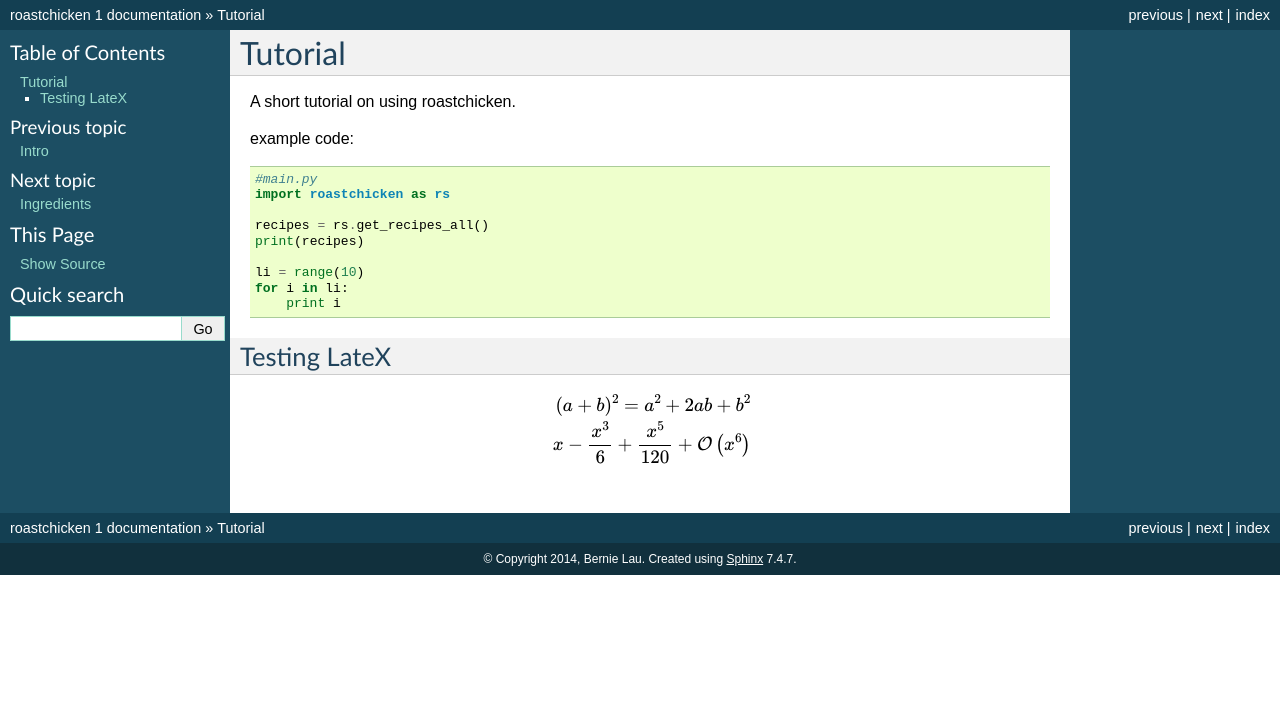
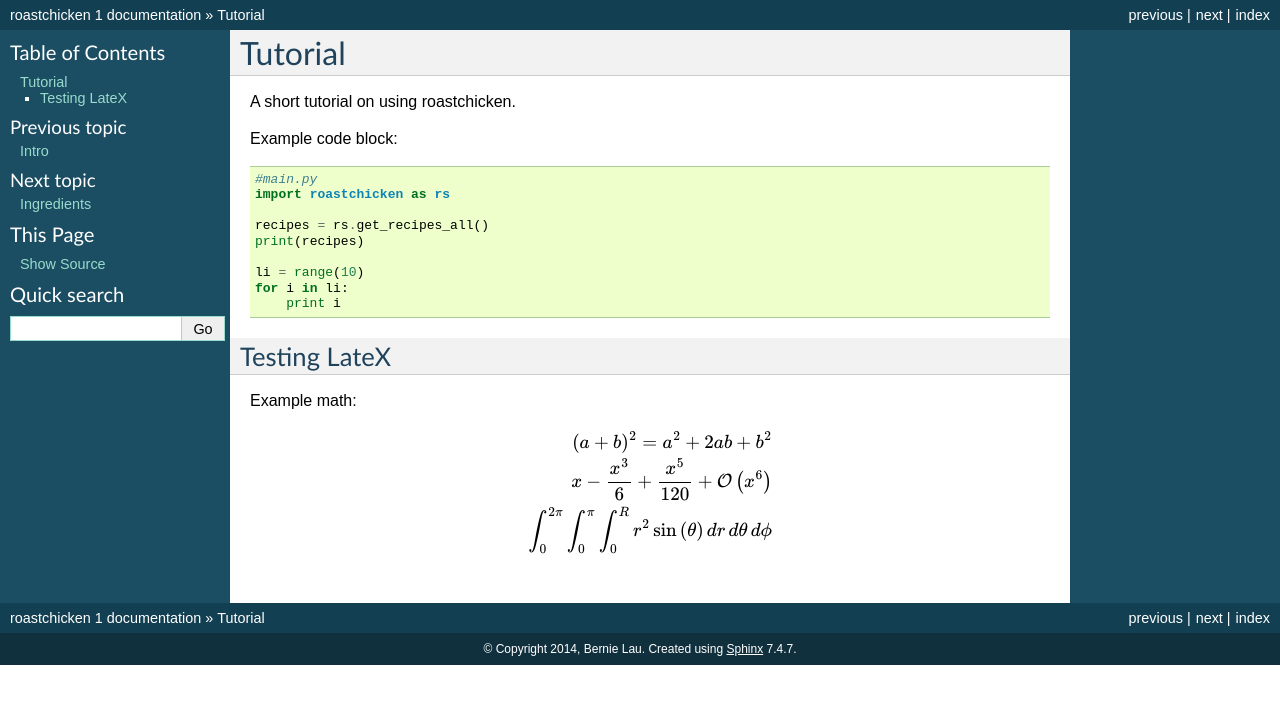
Before and after one commit to launerbie/roastchicken, a Sphinx documentation site: the page built from docs/source/tutorial.rst, in a window 1280 px wide. Shown: the top 704 px of the page. Built offline with Sphinx 7.4.7, drawn with Linux system fonts in a browser that asks for light colours; formulas are drawn with MathJax 3.

Commit message:
Added latex example

```diff
--- a/docs/source/tutorial.rst
+++ b/docs/source/tutorial.rst
@@ -4,7 +4,7 @@ Tutorial
 
 A short tutorial on using roastchicken.
 
-example code::
+Example code block::
 
     #main.py
     import roastchicken as rs
@@ -18,7 +18,12 @@ example code::
 
 Testing LateX
 """""""""""""
+
+Example math:
+
 .. math::
     (a + b)^2 = a^2 + 2ab + b^2
 
     x - \frac{x^{3}}{6} + \frac{x^{5}}{120} + \mathcal{O}\left(x^{6}\right)
+
+    \int_{0}^{2 \pi}\int_{0}^{\pi}\int_{0}^{R} r^{2} \sin{\left (\theta \right )}\, dr\, d\theta\, d\phi
```
